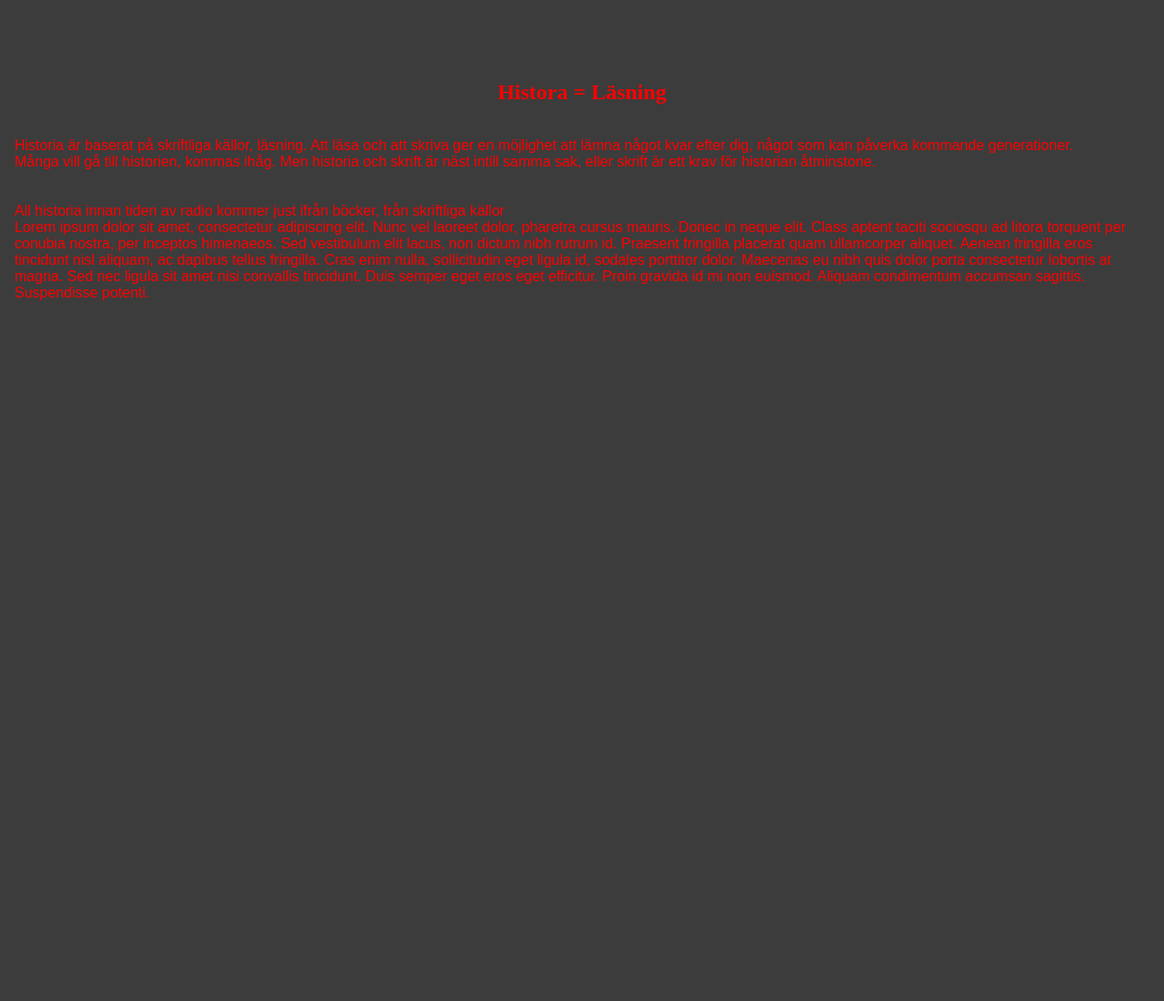
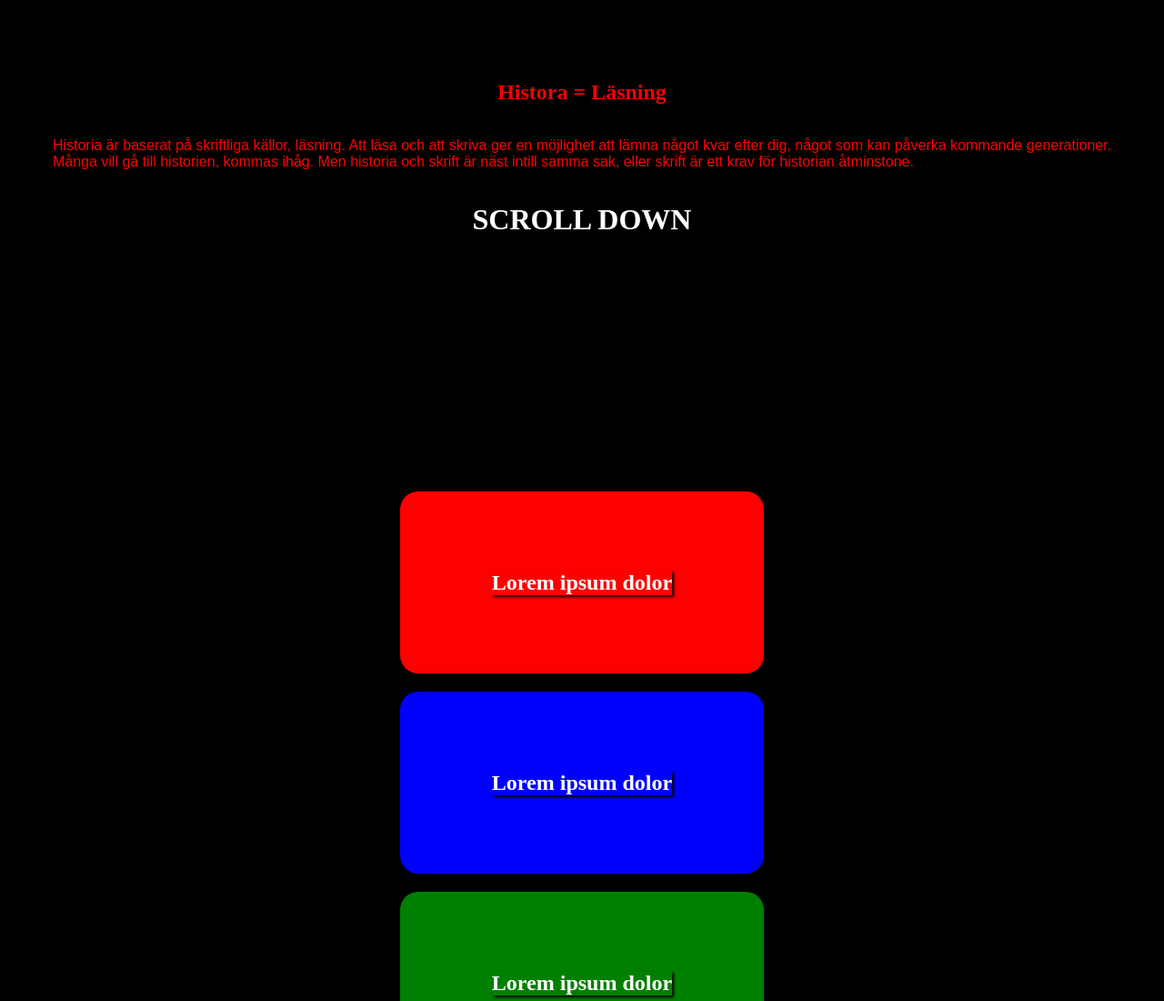
Before and after one commit to lukasisaksson/aktivitet, a plain HTML site: page historia.html in a window 1280 px wide. Shown: the top 1100 px of the page at 91% size. Before the commit the page ends 800 px from the top, so only its background shows below. Drawn offline with Linux system fonts and the light colour scheme.

Commit message:
JAVASCRIPT FUNGERAR + Kommentering

```diff
--- a/css/style.css
+++ b/css/style.css
@@ -37,14 +37,14 @@ p{
   .rubrik{
 margin: auto;
   }
-
+/* style qoute*/
   .qoute {
     position: relative;
     width: 50%;
     font-family: 'Kaushan Script', cursive;
 
   }
-
+  /*Style the qoute image*/
   .image {
     display: flex;
     width: 75%;
@@ -68,11 +68,11 @@ margin: auto;
     margin: 0;
 
   }
-
+  /*Visar att texten har högre prioritering än bolden*/
   .qoute:hover .overlay {
     opacity: 1;
   }
-
+  /*Style qoute text*/
   .text {
     color: white;
     font-size: 20px;
@@ -140,7 +140,7 @@ margin: auto;
     font-size: 15px;
     padding: 8px 12px;
     position: absolute;
-    bottom: -32px;
+    bottom: -40px;
     width: 100%;
     text-align: center;
     font-style: italic;
@@ -189,7 +189,7 @@ margin: auto;
   }
 
 
-
+/* Kod för färg på sidornas text*/
   h1{
     color: #ffffff;
   }
@@ -227,3 +227,58 @@ margin: auto;
   .border{
     margin: 16px;
   }
+/*CSS kod för nedscrollnings boxarna*/
+  .svart {
+    background-color: #000000;
+    display: flex;
+    flex-direction: column;
+    justify-content: center;
+    align-items: center;
+    margin: 0;
+    overflow-x: hidden;
+  }
+  .rb{
+    text-transform: uppercase;
+    text-shadow: 2px 2px 10px
+    #000000;
+  }
+.red{
+  background-color: red;
+}
+.blue{
+  background-color: blue;
+}
+.yellow{
+  background-color: yellow;
+}
+.green{
+  background-color: green;
+}
+
+.box{
+color:#fff;
+display: flex;
+align-items: center;
+justify-content: center;
+width:400px;
+height: 200px;
+margin: 10px;
+border-radius: 20px;
+box-shadow: 2px 4px 5px #000000;
+transition:0.4s ease ;
+  }
+
+.box:nth-of-type(even){
+  transform: translateX(-400%);
+}
+.box:nth-of-type(odd){
+  transform: translateX(400%);
+}
+
+.box.show{
+    transform: translateX(0);
+}
+
+.box h2{
+  box-shadow: 2px 2px 3px #000000;
+}
--- a/historia.html
+++ b/historia.html
@@ -8,7 +8,9 @@
       <!-- note to self, högerclicka på en av sidorna i VS för att öppna i browser, därefter inspektera, knappen för att visa i mobil ligger längst till vänster där-->
          <title></title>
     </head>
-    <body >
+    <body class="svart">
+
+
         <div id="dropmeny">
             <a href="argument.html" class="blå">Varför läsa</a>
             <a href="historia.html" class="röd">Historia</a>
@@ -31,14 +33,74 @@
             Många vill gå till historien, kommas ihåg. Men historia och skrift är näst intill samma sak, eller skrift är ett krav för historian åtminstone.
             <br>            <br>
             <br>
+        </p>
+       <!-- Nedan är en scroll slideshow isch, scrollar man ner animeras texten nedan, först från vänster sedan från höger osv. Något fungerar dock inte... Osäker vad som det kan vara-->
+  <div class="svart">
+       <h1 class="vit rb" > Scroll down</h1>
 
-            All historia innan tiden av radio kommer just ifrån böcker, från skriftliga källor
-        </p>
+    <br>
+    <br>
+    <br>
+    <br>
+    <br>
+    <br>
+    <br>
+    <br>
+    <br>
+    <br>
+    <br>
+    <br>
+    <br>
+    <br>
+    <br>
+<div class="box red show">
+<h2>Lorem ipsum dolor </h2>
+</div>
+<div class="box blue">
+    <h2>Lorem ipsum dolor </h2>
+</div>
 
-        <p>
-            Lorem ipsum dolor sit amet, consectetur adipiscing elit. Nunc vel laoreet dolor, pharetra cursus mauris. Donec in neque elit. Class aptent taciti sociosqu ad litora torquent per conubia nostra, per inceptos himenaeos. Sed vestibulum elit lacus, non dictum nibh rutrum id. Praesent fringilla placerat quam ullamcorper aliquet. Aenean fringilla eros tincidunt nisl aliquam, ac dapibus tellus fringilla. Cras enim nulla, sollicitudin eget ligula id, sodales porttitor dolor. Maecenas eu nibh quis dolor porta consectetur lobortis at magna. Sed nec ligula sit amet nisi convallis tincidunt. Duis semper eget eros eget efficitur. Proin gravida id mi non euismod. Aliquam condimentum accumsan sagittis. Suspendisse potenti.
-        </p>
-    </div>
+<div class="box green">
+    <h2>Lorem ipsum dolor </h2>
+</div>
+
+<div class="box yellow">
+    <h2>Lorem ipsum dolor </h2>
+</div>
+
+<div class="box red">
+    <h2>Lorem ipsum dolor </h2>
+</div>
+
+<div class="box blue">
+     <h2>Lorem ipsum dolor </h2>
+</div>
+
+<div class="box green">
+    <h2>Lorem ipsum dolor </h2>
+</div>
+
+<div class="box yellow ">
+  <h2>5500 år sedan, första skrifter i Mesopotanien </h2>
+</div>
+<div class="box red">
+    <h2>Lorem ipsum dolor </h2>
+</div>
+
+<div class="box blue">
+     <h2>Lorem ipsum dolor </h2>
+</div>
+
+<div class="box green">
+    <h2>Lorem ipsum dolor </h2>
+</div>
+
+<div class="box yellow ">
+  <h2>5500 år sedan, första skrifter i Mesopotanien </h2>
+</div>
+
+</div>
+</div>
         <script src="js/script.js"> </script>
 
     </body>
--- a/js/script.js
+++ b/js/script.js
@@ -1,3 +1,25 @@
+/*javascript kod för nedscrollning av boxarna*/
+const boxes = document.querySelectorAll('.box'); /*Difenierar vad som ska döljas/visas (Klassen box) */
+
+window.addEventListener('scroll', checkBoxes);
+
+checkBoxes();
+
+function checkBoxes() {
+  const triggerBottom = window.innerHeight / 5 * 4;
+
+  boxes.forEach((box) => { /* Om box är över en viss höjd kommer den dyka upp, annars är den placerad vid sidan*/
+    const boxTop = box.getBoundingClientRect().top;
+
+      if (boxTop < triggerBottom){
+        box.classList.add('show');
+      } else{
+        box.classList.remove('show');
+      }
+   });
+}
+
+
 /* When the user scrolls down, hide the navbar. When the user scrolls up, show the navbar */
 var prevScrollpos = window.pageYOffset;
 window.onscroll = function() {
@@ -9,7 +31,7 @@ window.onscroll = function() {
   }
   prevScrollpos = currentScrollPos;
 }
-
+/*Javascript kod för slideshow*/
 let slideIndex = 1;
 showSlides(slideIndex);
 
@@ -19,7 +41,7 @@ function plusSlides(n) {
 
 function currentSlide(n) {
   showSlides(slideIndex = n);
-}
+} /*Difenierar vilken slide som ska flyttas eller vilken man ska bytta till*/
 
 function showSlides(n) {
   let i;
```
Also changed, not shown: index.html (+11 -4 lines), img/return.jpeg (added).
